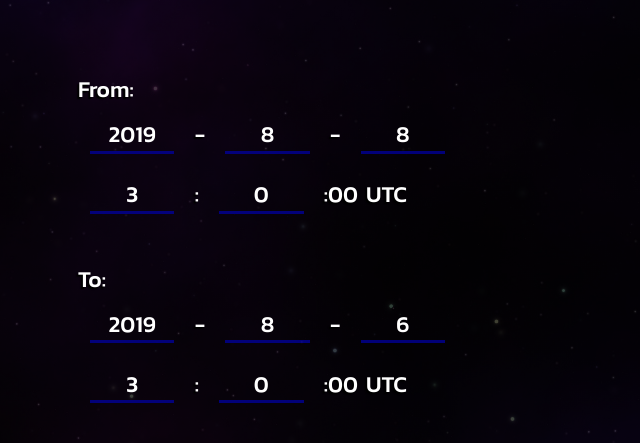
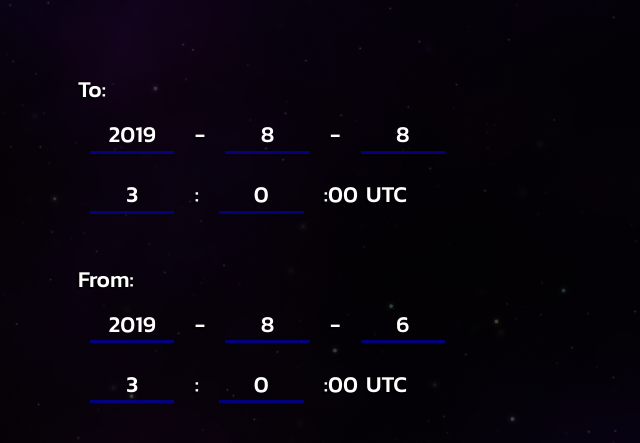
Before and after one commit to PineapplesOfJustice/OVRO-LWA-Data-Access, a plain HTML site: page index.html in a window 1280 px wide. Shown: the part 263-706 px from the top of the page, 2-642 px from the left. Drawn offline with Linux system fonts and the light colour scheme.

Commit message:
Update index.html

```diff
--- a/index.html
+++ b/index.html
@@ -19,14 +19,14 @@
         </center>
         <div class="flexContainer" id="websiteImagery">
             <div class="inputContainer">
-                <p>From: <br> <!-- If you are reading this, then yes, I flip the from and to to make it easier to understand on the user side. -->
+                <p>To: <br>
                     <input type="number" inputmode="decimal" pattern="\d*" min="2019" step="1" placeholder="yyyy" id="toYearInput" oninput="limitInput('toYear', 4)"/> -
                     <input type="number" inputmode="decimal" pattern="\d*" step="1" placeholder="mm" id="toMonthInput" oninput="limitInput('toMonth', 2)"/> -
                     <input type="number" inputmode="decimal" pattern="\d*" step="1" placeholder="dd" id="toDayInput" oninput="limitInput('toDay', 2)"/><br>
                     <input type="number" inputmode="decimal" pattern="\d*" step="1" placeholder="hh" id="toHourInput" oninput="limitInput('toHour', 2)"/> :
                     <input type="number" inputmode="decimal" pattern="\d*" step="1" placeholder="mm" value="0" id="toMinuteInput" oninput="limitInput('toMinute', 2)"/> :00 UTC
                 </p><br><br><br>
-                <p>To: <br> <!-- If you are reading this, then yes, I flip the from and to to make it easier to understand on the user side. -->
+                <p>From: <br>
                     <input type="number" inputmode="decimal" pattern="\d*" min="2019" step="1" placeholder="yyyy" id="fromYearInput" oninput="limitInput('fromYear', 4)"/> -
                     <input type="number" inputmode="decimal" pattern="\d*" step="1" placeholder="mm" id="fromMonthInput" oninput="limitInput('fromMonth', 2)"/> -
                     <input type="number" inputmode="decimal" pattern="\d*" step="1" placeholder="dd" id="fromDayInput" oninput="limitInput('fromDay', 2)"/><br>
```
